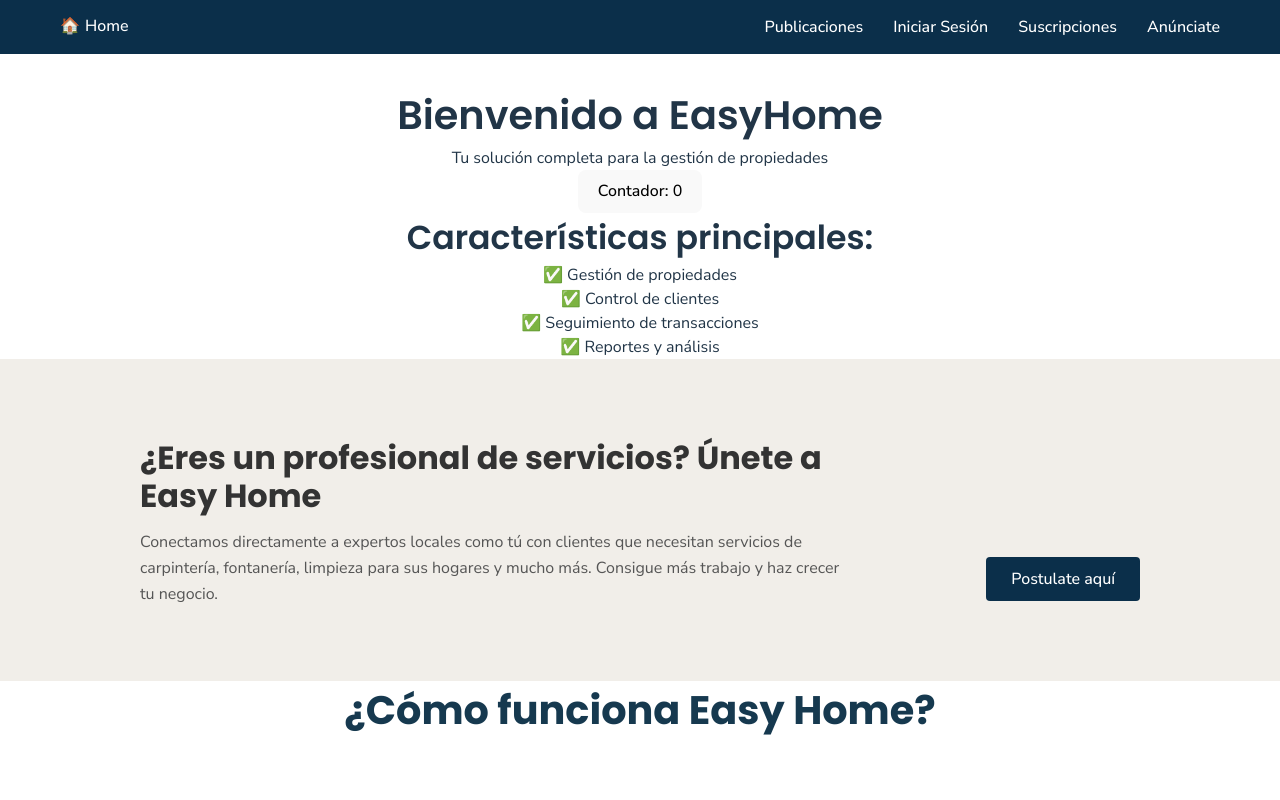
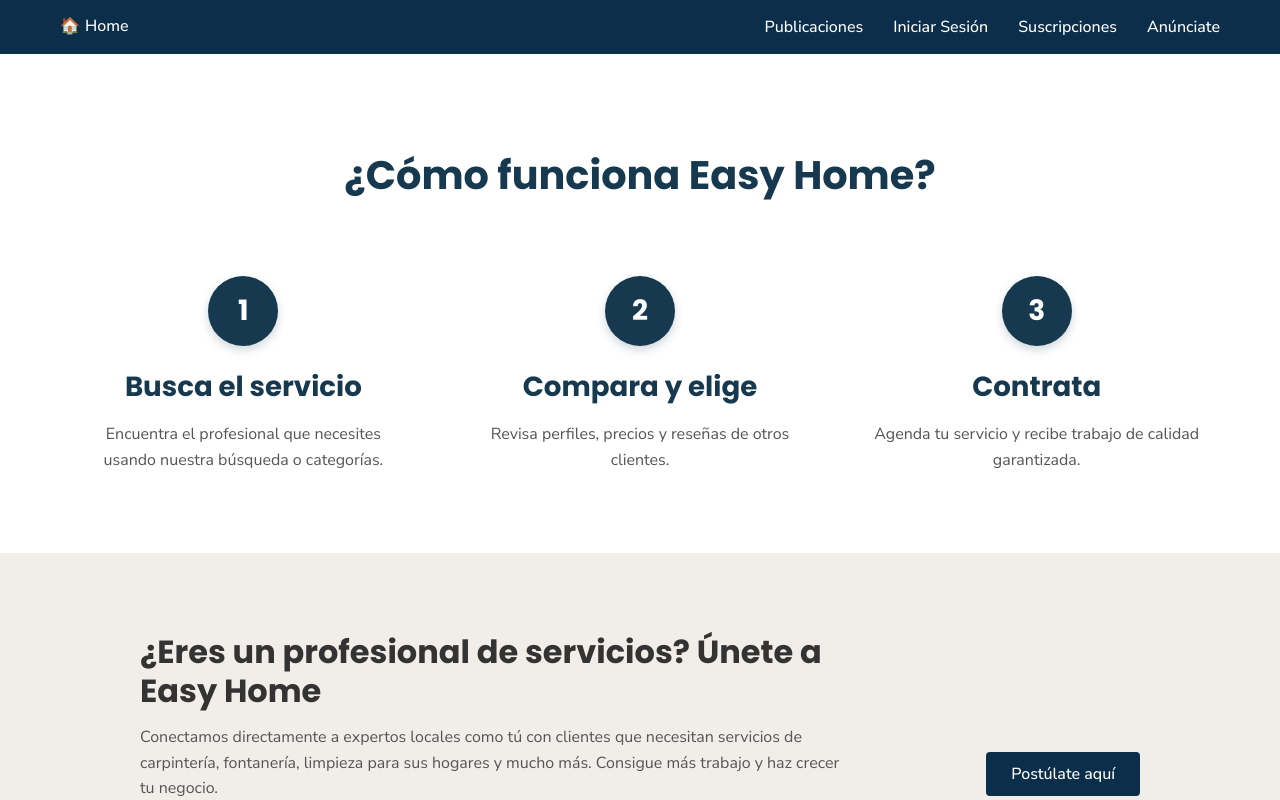
Before and after one commit to metodosformalesds/t3_mfds_2025, a React app in the folder easyhome-frontend/: page / in a window 1280 px wide. Shown: the top 800 px of the page. Built offline with nearby package versions, Linux system fonts and the light colour scheme; the HTML template or start-up script is replaced by a standard one.

Commit message:
Refactor Home component to streamline layout and enhance the "Cómo Funciona" section

```diff
--- a/easyhome-frontend/src/pages/Home.jsx
+++ b/easyhome-frontend/src/pages/Home.jsx
@@ -1,72 +1,61 @@
 import { useState } from 'react'
-import "../assets/styles/postulate.css";
-import "../assets/styles/como_funciona.css";
+import "../assets/styles/postulate.css"
+import "../assets/styles/como_funciona.css"
 
 function Home() {
   const [count, setCount] = useState(0)
 
   return (
     <div className="home-container">
-      <div className="welcome-section">
-        <h2>Bienvenido a EasyHome</h2>
-        <p>Tu solución completa para la gestión de propiedades</p>
+      {/* Sección: Cómo Funciona */}
+      <section className="how-it-works-section">
+        <h2 className="process-title">¿Cómo funciona Easy Home?</h2>
 
-        <div className="counter-demo">
-          <button onClick={() => setCount((count) => count + 1)}>
-            Contador: {count}
-          </button>
-        </div>
-
-        <div className="features">
-          <h3>Características principales:</h3>
-          <ul>
-            <li>✅ Gestión de propiedades</li>
-            <li>✅ Control de clientes</li>
-            <li>✅ Seguimiento de transacciones</li>
-            <li>✅ Reportes y análisis</li>
-          </ul>
-        </div>
-
-        <section class="cta-section">
-            <div class="cta-content">
-                <h2 class="cta-title">¿Eres un profesional de servicios? Únete a Easy Home</h2>
-                <p class="cta-description">
-                    Conectamos directamente a expertos locales como tú con clientes que necesitan servicios de carpintería, fontanería, limpieza para sus hogares y mucho más. Consigue más trabajo y haz crecer tu negocio.
-                </p>
-                <a href="#" class="cta-button">Postulate aquí</a>
-            </div>
-        </section>
-        <h2 class="process-title">¿Cómo funciona Easy Home?</h2>
-        <div class="process-steps">
-
-          <div class="step-card">
-            <div class="step-number">1</div>
-            <h3 class="step-heading">Busca el servicio</h3>
-            <p class="step-description">
+        <div className="process-steps">
+          {/* Paso 1 */}
+          <div className="step-card">
+            <div className="step-number">1</div>
+            <h3 className="step-heading">Busca el servicio</h3>
+            <p className="step-description">
               Encuentra el profesional que necesites usando nuestra búsqueda o categorías.
             </p>
           </div>
 
-          <div class="step-card">
-            <div class="step-number">2</div>
-            <h3 class="step-heading">Compara y elige</h3>
-            <p class="step-description">
+          {/* Paso 2 */}
+          <div className="step-card">
+            <div className="step-number">2</div>
+            <h3 className="step-heading">Compara y elige</h3>
+            <p className="step-description">
               Revisa perfiles, precios y reseñas de otros clientes.
             </p>
           </div>
 
-          <div class="step-card">
-            <div class="step-number">3</div>
-            <h3 class="step-heading">Contrata</h3>
-            <p class="step-description">
+          {/* Paso 3 */}
+          <div className="step-card">
+            <div className="step-number">3</div>
+            <h3 className="step-heading">Contrata</h3>
+            <p className="step-description">
               Agenda tu servicio y recibe trabajo de calidad garantizada.
             </p>
           </div>
-
         </div>
-
-
-      </div>
+      </section>
+      {/* Sección: Call to Action - Postúlate */}
+      <section className="cta-section">
+        <div className="cta-content">
+          <h2 className="cta-title">
+            ¿Eres un profesional de servicios? Únete a Easy Home
+          </h2>
+          <p className="cta-description">
+            Conectamos directamente a expertos locales como tú con clientes que
+            necesitan servicios de carpintería, fontanería, limpieza para sus
+            hogares y mucho más. Consigue más trabajo y haz crecer tu negocio.
+          </p>
+          <a href="#" className="cta-button">
+            Postúlate aquí
+          </a>
+        </div>
+      </section>
     </div>
   )
 }
```
